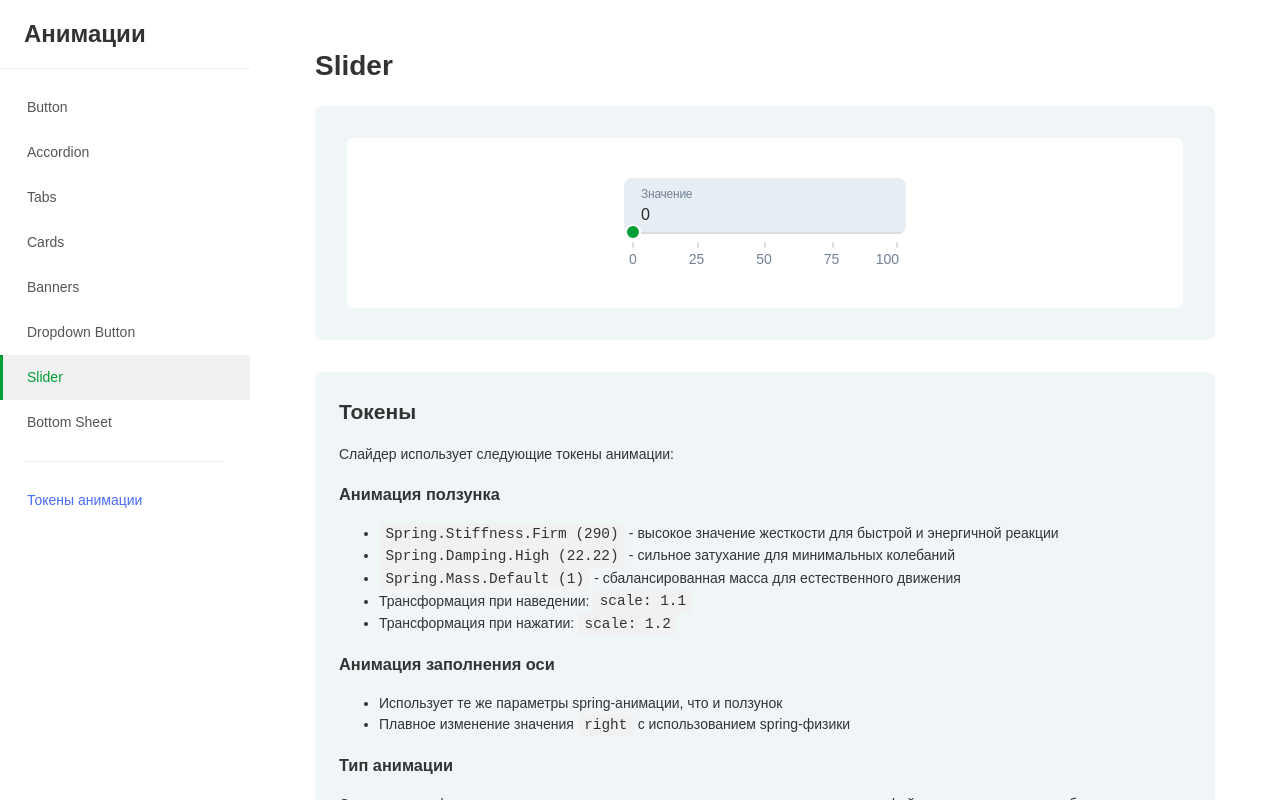
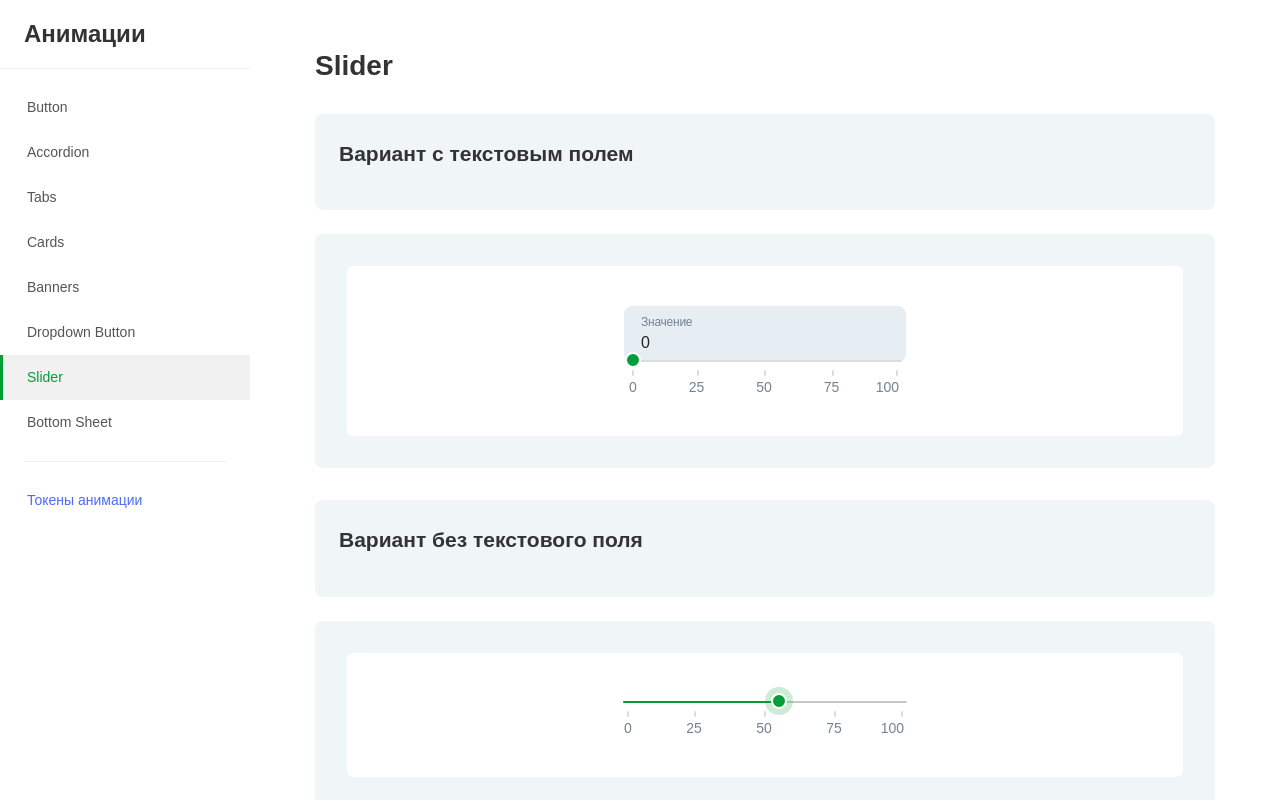
Before and after one commit to maxim-petrov/component-animation, a React (Vite) app: page /#/slider in a window 1280 px wide. Built offline with nearby package versions, Linux system fonts and the light colour scheme; a web font is replaced by a local one.

Commit message:
Add slider

```diff
--- a/src/components/Slider.jsx
+++ b/src/components/Slider.jsx
@@ -9,7 +9,9 @@ const Slider = ({
   step = 1,
   defaultValue = 0,
   label = "Значение",
-  steps = [0, 25, 50, 75, 100]
+  steps = [0, 25, 50, 75, 100],
+  withInput = true,
+  active = false
 }) => {
   const [value, setValue] = useState(defaultValue);
   const [isDragging, setIsDragging] = useState(false);
@@ -86,7 +88,8 @@ const Slider = ({
     }).transition
   };
 
-  return (
+  // Вариант с текстовым полем ввода
+  const renderWithInput = () => (
     <div className="_Gq5_ ql7Up" data-e2e-id="slider-default">
       <div style={{ width: '282px' }}>
         <div className="slider-inputRoot-bee-11-0-8" data-e2e-id="slider">
@@ -152,6 +155,63 @@ const Slider = ({
       </div>
     </div>
   );
+
+  // Вариант без текстового поля ввода
+  const renderWithoutInput = () => (
+    <div className="_Gq5_ ql7Up" data-e2e-id="slider-default">
+      <div style={{ width: '282px' }}>
+        <span
+          className={`slider-root-80f-11-0-8 ${active ? 'slider-active-c30-11-0-8' : ''}`}
+          data-e2e-id="slider"
+          tabIndex="0"
+        >
+          <span
+            className="slider-axisContainer-04b-11-0-8"
+            ref={sliderRef}
+            onClick={handleAxisClick}
+          >
+            <span className="slider-axis-923-11-0-8">
+              <motion.span
+                className="slider-axisFill-f1d-11-0-8"
+                initial="initial"
+                animate="animate"
+                variants={fillAnimation}
+                style={{ right: `${100 - percentage}%` }}
+              />
+            </span>
+
+            <motion.span
+              className="slider-thumb-2b5-11-0-8"
+              data-e2e-id="slider-thumb"
+              style={{ left: `${percentage}%` }}
+              drag="x"
+              dragConstraints={sliderRef}
+              dragElastic={0}
+              dragMomentum={false}
+              onDragStart={handleDragStart}
+              onDragEnd={handleDragEnd}
+              onDrag={handleDrag}
+              whileTap={{ scale: 1.2 }}
+              whileHover={{ scale: 1.1 }}
+              transition={thumbAnimation.transition}
+            >
+              <span className="slider-thumbInner-c38-11-0-8" />
+            </motion.span>
+          </span>
+
+          <span className="slider-valueHints-c0e-11-0-8">
+            {steps.map((step, index) => (
+              <span key={index} className="slider-valueHint-1ed-11-0-8">
+                <span className="slider-hintText-eb7-11-0-8">{step}</span>
+              </span>
+            ))}
+          </span>
+        </span>
+      </div>
+    </div>
+  );
+
+  return withInput ? renderWithInput() : renderWithoutInput();
 };
 
 export default Slider;
--- a/src/pages/SliderPage.jsx
+++ b/src/pages/SliderPage.jsx
@@ -13,11 +13,27 @@ const SliderPage = () => {
       transition={{ duration: 0.5 }}
     >
       <h1>Slider</h1>
+
+      <div className="component-description">
+        <h2 style={{ color: "#333" }}>Вариант с текстовым полем</h2>
+      </div>
+
       <div className="component-demo">
         <div className="component-demo-inner">
-          <Slider />
+          <Slider defaultValue={0} />
         </div>
       </div>
+
+      <div className="component-description">
+        <h2 style={{ color: "#333" }}>Вариант без текстового поля</h2>
+      </div>
+
+      <div className="component-demo">
+        <div className="component-demo-inner">
+          <Slider defaultValue={55} withInput={false} active={true} />
+        </div>
+      </div>
+
       <div className="component-description">
         <h2 style={{ color: "#333" }}>Токены</h2>
         <p style={{ color: "#333" }}>
@@ -43,6 +59,16 @@ const SliderPage = () => {
           Структурная и функциональная анимация - показывает изменение состояния интерфейса и дает мгновенную обратную связь при взаимодействии. Spring-физика делает движение более естественным и приятным, создавая ощущение физического взаимодействия с объектом реального мира.
         </p>
 
+        <h3 style={{ color: "#333" }}>Варианты компонента</h3>
+        <p style={{ color: "#333" }}>
+          Компонент Slider поддерживает два варианта отображения:
+        </p>
+        <ul style={{ color: "#333" }}>
+          <li><strong>С текстовым полем (withInput=true)</strong> - отображает ползунок вместе с полем для прямого ввода значения</li>
+          <li><strong>Без текстового поля (withInput=false)</strong> - отображает только ползунок с метками значений</li>
+          <li><strong>Активное состояние (active=true)</strong> - для варианта без текстового поля добавляет класс активного состояния</li>
+        </ul>
+
         <h3 style={{ color: "#333" }}>Преимущества использования spring-анимации</h3>
         <ul style={{ color: "#333" }}>
           <li><strong>Естественное движение</strong> - пружинная анимация создает ощущение реальной физики</li>
```
